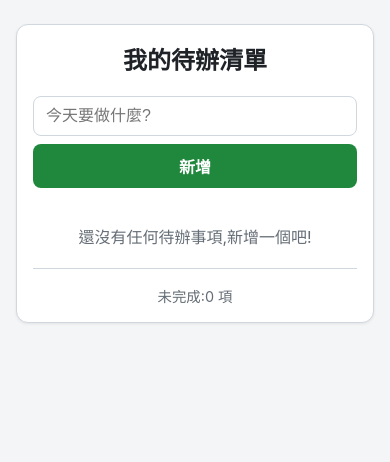
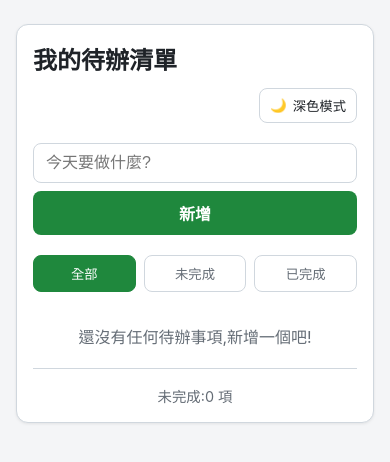
Before and after one commit to samhlin/copilotgithub_workshop, a plain HTML site: page index.html in a window 390 px wide. Drawn offline with Linux system fonts and the light colour scheme.

Commit message:
step 2: 加上深色模式與篩選,並練習還原

```diff
--- a/app.js
+++ b/app.js
@@ -9,10 +9,50 @@ const input = document.getElementById('todo-input');
 const list = document.getElementById('todo-list');
 const emptyState = document.getElementById('empty-state');
 const remainingCount = document.getElementById('remaining-count');
+const themeToggle = document.getElementById('theme-toggle');
+const themeIcon = themeToggle.querySelector('.theme-icon');
+const themeLabel = themeToggle.querySelector('.theme-label');
+const filterButtons = document.querySelectorAll('.filter-button');
+const colorSchemeQuery = window.matchMedia('(prefers-color-scheme: dark)');
+const THEME_STORAGE_KEY = 'workshop-theme';
+
+let currentFilter = 'all';
 
 // 所有待辦事項都放在這個陣列裡
 // 每一筆的格式:{ id: '169...', text: '買牛奶', completed: false }
 let todos = loadTodos();
+
+// ---------- 顯示偏好 ----------
+
+/** 依照手動選擇或作業系統偏好決定目前主題 */
+function getPreferredTheme() {
+  const savedTheme = localStorage.getItem(THEME_STORAGE_KEY);
+  return savedTheme || (colorSchemeQuery.matches ? 'dark' : 'light');
+}
+
+/** 套用主題並更新切換按鈕文字 */
+function applyTheme(theme) {
+  document.documentElement.dataset.theme = theme;
+  const isDark = theme === 'dark';
+  themeIcon.textContent = isDark ? '☀️' : '🌙';
+  themeLabel.textContent = isDark ? '淺色模式' : '深色模式';
+  themeToggle.setAttribute('aria-pressed', String(isDark));
+}
+
+applyTheme(getPreferredTheme());
+
+themeToggle.addEventListener('click', () => {
+  const nextTheme = document.documentElement.dataset.theme === 'dark' ? 'light' : 'dark';
+  localStorage.setItem(THEME_STORAGE_KEY, nextTheme);
+  applyTheme(nextTheme);
+});
+
+// 沒有手動選擇時,作業系統主題變更就跟著更新
+colorSchemeQuery.addEventListener('change', (event) => {
+  if (!localStorage.getItem(THEME_STORAGE_KEY)) {
+    applyTheme(event.matches ? 'dark' : 'light');
+  }
+});
 
 // ---------- 資料存取 ----------
 
@@ -39,7 +79,13 @@ function saveTodos() {
 function render() {
   list.replaceChildren();
 
-  todos.forEach((todo) => {
+  const visibleTodos = todos.filter((todo) => {
+    if (currentFilter === 'active') return !todo.completed;
+    if (currentFilter === 'completed') return todo.completed;
+    return true;
+  });
+
+  visibleTodos.forEach((todo) => {
     const item = document.createElement('li');
     item.className = todo.completed ? 'todo-item completed' : 'todo-item';
     item.dataset.id = todo.id;
@@ -66,8 +112,14 @@ function render() {
     list.append(item);
   });
 
-  // 清單空的時候顯示提示文字
-  emptyState.hidden = todos.length > 0;
+  // 篩選後沒有項目時顯示對應提示
+  const emptyMessages = {
+    all: '還沒有任何待辦事項,新增一個吧!',
+    active: '目前沒有未完成的待辦事項。',
+    completed: '目前沒有已完成的待辦事項。',
+  };
+  emptyState.textContent = emptyMessages[currentFilter];
+  emptyState.hidden = visibleTodos.length > 0;
 
   // 更新未完成數量
   const remaining = todos.filter((todo) => !todo.completed).length;
@@ -136,5 +188,18 @@ list.addEventListener('click', (event) => {
   }
 });
 
+// 切換篩選條件並重新繪製清單
+filterButtons.forEach((button) => {
+  button.addEventListener('click', () => {
+    currentFilter = button.dataset.filter;
+    filterButtons.forEach((filterButton) => {
+      const isActive = filterButton === button;
+      filterButton.classList.toggle('active', isActive);
+      filterButton.setAttribute('aria-pressed', String(isActive));
+    });
+    render();
+  });
+});
+
 // 頁面載入時先畫一次
 render();
--- a/index.html
+++ b/index.html
@@ -8,7 +8,13 @@
 </head>
 <body>
   <main class="app">
-    <h1>我的待辦清單</h1>
+    <header class="app-header">
+      <h1>我的待辦清單</h1>
+      <button id="theme-toggle" class="theme-toggle" type="button" aria-pressed="false">
+        <span class="theme-icon" aria-hidden="true">🌙</span>
+        <span class="theme-label">深色模式</span>
+      </button>
+    </header>
 
     <!-- 新增待辦的表單 -->
     <form id="todo-form" class="todo-form" autocomplete="off">
@@ -24,6 +30,13 @@
       <button type="submit" class="btn-add">新增</button>
     </form>
 
+    <!-- 篩選待辦事項 -->
+    <nav class="filter-bar" aria-label="待辦事項篩選">
+      <button class="filter-button active" type="button" data-filter="all" aria-pressed="true">全部</button>
+      <button class="filter-button" type="button" data-filter="active" aria-pressed="false">未完成</button>
+      <button class="filter-button" type="button" data-filter="completed" aria-pressed="false">已完成</button>
+    </nav>
+
     <!-- 待辦清單本體,內容由 app.js 動態產生 -->
     <ul id="todo-list" class="todo-list" aria-live="polite"></ul>
 
--- a/styles.css
+++ b/styles.css
@@ -11,7 +11,24 @@
   --border: #d0d7de;
   --accent: #1f883d;
   --accent-hover: #1a7f37;
+  --accent-text: #ffffff;
   --danger: #cf222e;
+  --danger-soft: rgba(207, 34, 46, 0.1);
+  --shadow: rgba(0, 0, 0, 0.08);
+}
+
+[data-theme="dark"] {
+  --bg: #161b22;
+  --surface: #21262d;
+  --text: #f0f6fc;
+  --text-muted: #8b949e;
+  --border: #30363d;
+  --accent: #3fb950;
+  --accent-hover: #56d364;
+  --accent-text: #0d1117;
+  --danger: #ff7b72;
+  --danger-soft: rgba(255, 123, 114, 0.14);
+  --shadow: rgba(0, 0, 0, 0.3);
 }
 
 body {
@@ -34,13 +51,38 @@ body {
   border: 1px solid var(--border);
   border-radius: 12px;
   padding: 24px;
-  box-shadow: 0 1px 3px rgba(0, 0, 0, 0.08);
+  box-shadow: 0 1px 3px var(--shadow);
+}
+
+.app-header {
+  display: flex;
+  align-items: center;
+  justify-content: space-between;
+  gap: 12px;
+  margin: 0 0 20px;
 }
 
 h1 {
-  margin: 0 0 20px;
+  margin: 0;
   font-size: 1.5rem;
-  text-align: center;
+}
+
+.theme-toggle {
+  display: inline-flex;
+  align-items: center;
+  gap: 6px;
+  flex-shrink: 0;
+  padding: 7px 10px;
+  color: var(--text);
+  background: var(--surface);
+  border: 1px solid var(--border);
+  border-radius: 8px;
+  cursor: pointer;
+}
+
+.theme-toggle:hover,
+.filter-button:hover {
+  background: var(--bg);
 }
 
 /* ---------- 新增表單 ---------- */
@@ -70,7 +112,7 @@ h1 {
   padding: 10px 18px;
   font-size: 1rem;
   font-weight: 600;
-  color: #fff;
+  color: var(--accent-text);
   background: var(--accent);
   border: none;
   border-radius: 8px;
@@ -79,6 +121,29 @@ h1 {
 
 .btn-add:hover {
   background: var(--accent-hover);
+}
+
+/* ---------- 篩選按鈕 ---------- */
+.filter-bar {
+  display: flex;
+  gap: 8px;
+  margin-bottom: 16px;
+}
+
+.filter-button {
+  flex: 1;
+  padding: 8px 10px;
+  color: var(--text-muted);
+  background: var(--surface);
+  border: 1px solid var(--border);
+  border-radius: 8px;
+  cursor: pointer;
+}
+
+.filter-button.active {
+  color: var(--accent-text);
+  background: var(--accent);
+  border-color: var(--accent);
 }
 
 /* ---------- 清單 ---------- */
@@ -134,7 +199,7 @@ h1 {
 }
 
 .btn-delete:hover {
-  background: rgba(207, 34, 46, 0.1);
+  background: var(--danger-soft);
 }
 
 /* ---------- 空狀態與頁尾 ---------- */
@@ -175,4 +240,13 @@ h1 {
   .todo-form {
     flex-direction: column;
   }
+
+  .app-header {
+    align-items: flex-start;
+    flex-direction: column;
+  }
+
+  .theme-toggle {
+    align-self: flex-end;
+  }
 }
```
Also changed, not shown: 1 other file.
